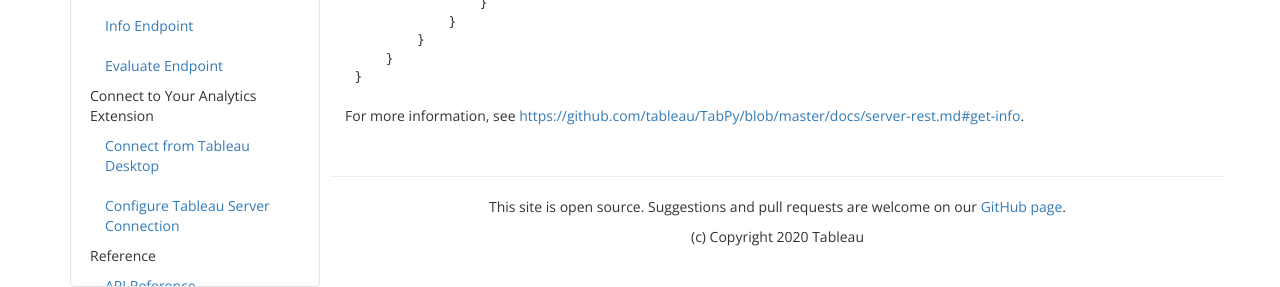
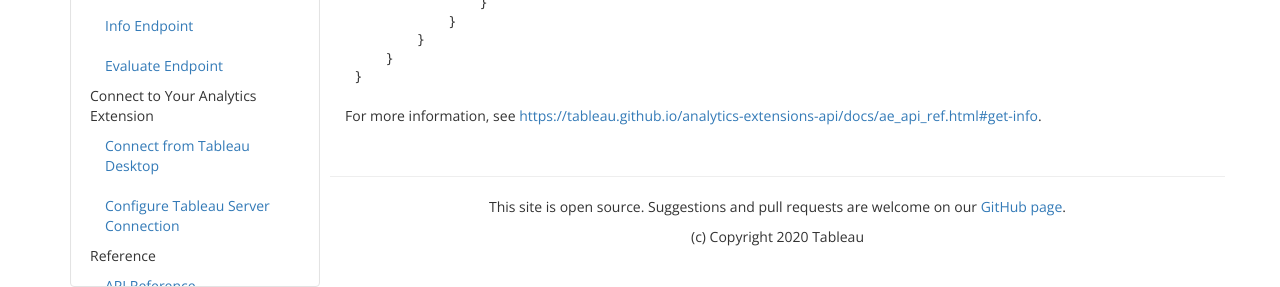
Before and after one commit to tableau/analytics-extensions-api, a Jekyll site: the page built from docs/ae_method_info.md, in a window 1280 px wide. Shown: the part 613-900 px from the top of the page. Built offline with Jekyll 4.4.1, drawn with Linux system fonts in a browser that asks for light colours; nearby versions of some CDN libraries; some of the changed lines change nothing that is shown.

Commit message:
Update ae_method_info.md
incorporate feedback

````diff
--- a/docs/ae_method_info.md
+++ b/docs/ae_method_info.md
@@ -33,4 +33,4 @@
 }
 ```
 
-For more information, see [https://github.com/tableau/TabPy/blob/master/docs/server-rest.md#get-info](https://github.com/tableau/TabPy/blob/master/docs/server-rest.md#get-info).
+For more information, see [https://tableau.github.io/analytics-extensions-api/docs/ae_api_ref.html#get-info](https://tableau.github.io/analytics-extensions-api/docs/ae_api_ref.html#get-info).
````
